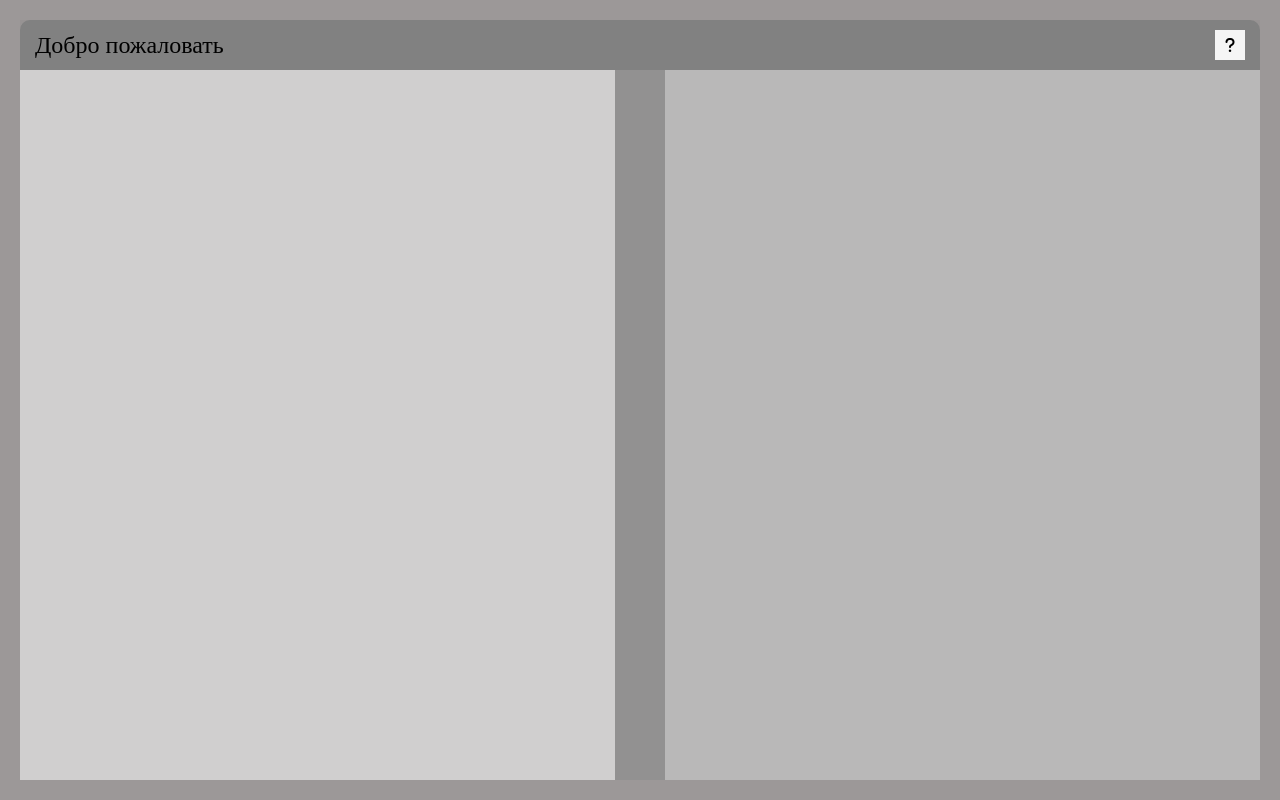
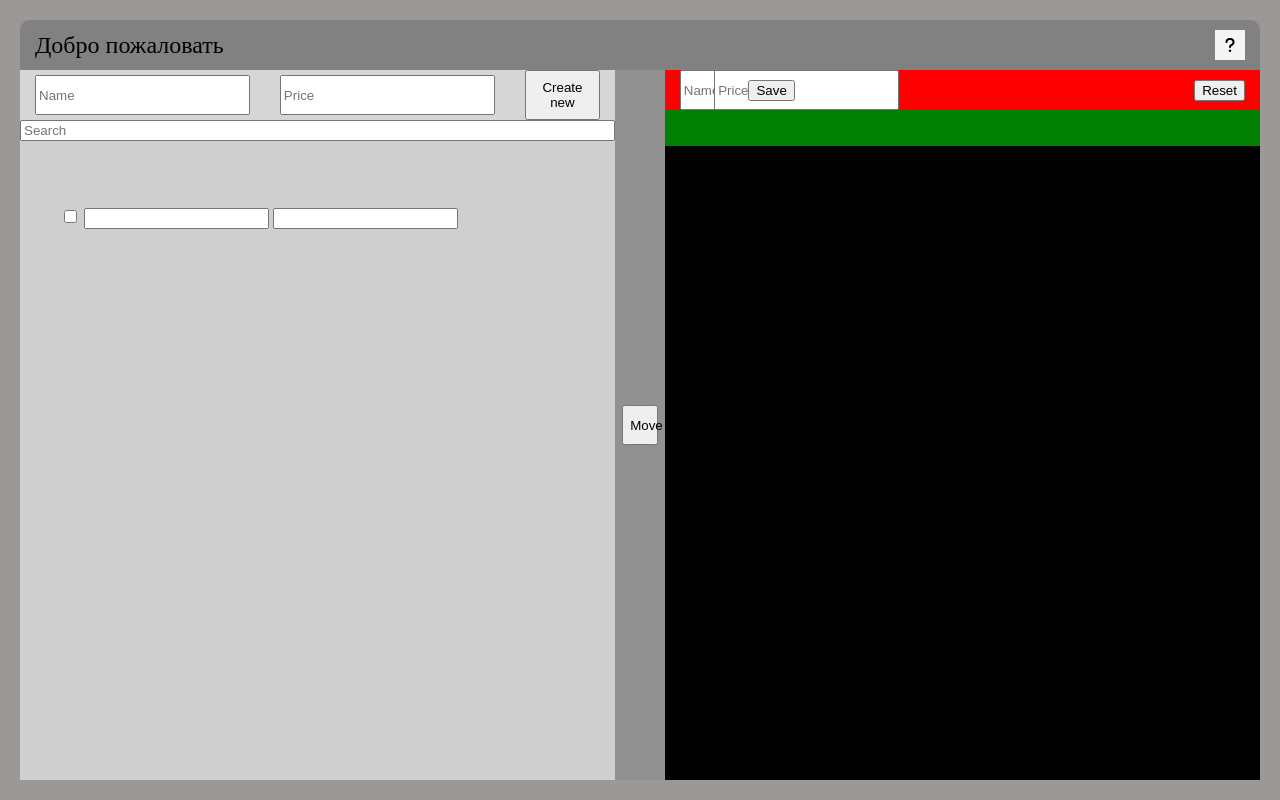
Before and after one commit to b11b/Trader_house, a Django app: page / in a window 1280 px wide. Run offline with Django 5.2, Linux system fonts and the light colour scheme; some libraries are stand-ins or nearby versions.

Commit message:
working with css

```diff
--- a/trader_house/main/static/main/css/left_pannel.css
+++ b/trader_house/main/static/main/css/left_pannel.css
@@ -0,0 +1,41 @@
+.div_input_container {
+    background-color: var(--left-pannel-color);
+    flex: 0 0 auto;
+    min-height: var(--input-pannel-size);
+    display: flex;
+    box-sizing: border-box;
+    align-items: center;
+    flex-direction: row;
+    padding: 0 15px;
+    gap: 30px;
+}
+
+.div_input_container > input {
+    height: 40px;
+    width: 300px;
+
+}
+
+.div_input_container > button {
+    margin-left: auto;
+    height: 50px;
+    width: 100px;
+}
+
+.div_search {
+    background-color: var(--pannel-color);
+    flex: 0 0 auto;
+    min-height: 10%;
+    display: flex;
+    flex-direction: column;
+}
+
+.div_table_zone_container {
+    background-color: var(--pannel-color);
+    flex-grow: 1;
+    min-height: 0;
+}
+
+li {
+    list-style-type: none;
+}
--- a/trader_house/main/static/main/css/main.css
+++ b/trader_house/main/static/main/css/main.css
@@ -1,3 +1,9 @@
+:root {
+    --left-pannel-color: rgba(216, 216, 216, 0.884);
+    --right-pannel-color: rgba(190, 190, 190, 0.884);
+    --input-pannel-size: 5%;
+}
+
 * {
     box-sizing: border-box;
 }
@@ -45,6 +51,9 @@ body, html {
     flex: 1;
     min-width: 48%;
     box-sizing: border-box;
+    flex-direction: column;
+    align-items: stretch;
+    display: flex;
 }
 
 .middle_pannel_container {
@@ -52,6 +61,14 @@ body, html {
     background-color: rgba(145, 145, 145, 0.884);
     width: 76px;
     box-sizing: border-box;
+    align-items: center;
+    padding: 0 7px;
+}
+
+.middle_pannel_container > button {
+    flex: 1;
+    width: 20px;
+    height: 40px;
 }
 
 .right_pannel_container {
@@ -59,4 +76,7 @@ body, html {
     flex: 1;
     min-width: 48%;
     box-sizing: border-box;
+    display: flex;
+    align-items: stretch;
+    flex-direction: column;
 }
--- /dev/null
+++ b/trader_house/main/static/main/css/right_pannel.css
@@ -0,0 +1,35 @@
+.right_input_top_pannel {
+    background-color: red;
+    flex: 0 0 auto;
+    min-height: var(--input-pannel-size);
+    display: flex;
+    box-sizing: border-box;
+    flex-direction: row;
+    justify-content: space-between;
+    align-items: center;
+    padding: 0 15px;
+    gap: 10px;
+}
+
+.right_input_top_pannel > input {
+    height: 40px;
+    max-width: 300px;
+    margin-right: -550px;
+}
+
+.right_bottom_pannel > button {
+    height: 50px;
+    width: 100px;
+}
+
+.right_middle_pannel {
+    background-color: green;
+    flex: 0 0 auto;
+    min-height: 5%;
+}
+
+.right_bottom_pannel {
+    background-color: black;
+    flex-grow: 1;
+    min-height: 0;
+}
--- a/trader_house/main/templates/main/tavern.html
+++ b/trader_house/main/templates/main/tavern.html
@@ -9,6 +9,7 @@ Hello
 
 <link rel="stylesheet" href="{% static 'main/css/top_pannel_container_elements.css' %}">
 <link rel="stylesheet" href="{% static 'main/css/left_pannel.css' %}">
+<link rel="stylesheet" href="{% static 'main/css/right_pannel.css' %}">
 {% endblock %}
 
 {% block content %}
@@ -28,24 +29,43 @@ Hello
     <div class="bottom_pannel_container">
         <div class="left_pannel_container">
             <!-- Инпут зона -->
-            <div></div>
-            <!-- Главная зона -->
-            <div></div>
+            <div class="div_input_container">
+                <input type="text" placeholder="Name">
+                <input type="text" placeholder="Price">
+                <button type="submit">Create new</button>
+            </div>
             <!-- Поискавая зона -->
-            <div></div>
+            <div class="div_search">
+                <input type="text" placeholder="Search">
+
+            </div>
             <!-- Набор с элементами -->
-            <div></div>
+            <div class="div_table_zone_container">
+                <ul>
+                    <li>
+                        <input type="checkbox">
+                        <input type="text">
+                        <input type="text">
+                    </li>
+                </ul>
+
+            </div>
         </div>
         <!-- Середина с кнопкой -->
-        <div class="middle_pannel_container"></div>
+        <div class="middle_pannel_container">
+            <button type="submit">Move</button>
+        </div>
         <!-- Правая рабочая зона -->
         <div class="right_pannel_container">
-            <!-- Верхняя половина -->
-            <div>
             <!-- Инпут зона -->
-                <div></div>
+            <div class="right_input_top_pannel">
+                <input type="text" placeholder="Name">
+                <input type="text" placeholder="Price">
+                <button type="submit">Save</button>
+                <button type="submit">Reset</button>
+            </div>
             <!-- Зона для окон -->
-                <div>
+            <div class="right_middle_pannel">
                 <!-- ингр зона -->
                 <div></div>
                 <!-- рес прок зона -->
@@ -55,9 +75,8 @@ Hello
                 <!-- Саммари -->
                 <div></div>
             </div>
-            </div>
-            <!-- Нижняя для пресетов -->
-            <div></div>
+            <!-- Нижняя половина-->
+            <div class="right_bottom_pannel"></div>
         </div>
     </div>
 </div>
```
Also changed, not shown: trader_house/main/static/main/css/right_middle_pannel.css (added). Lines whose indentation alone changed are shown as unchanged.
